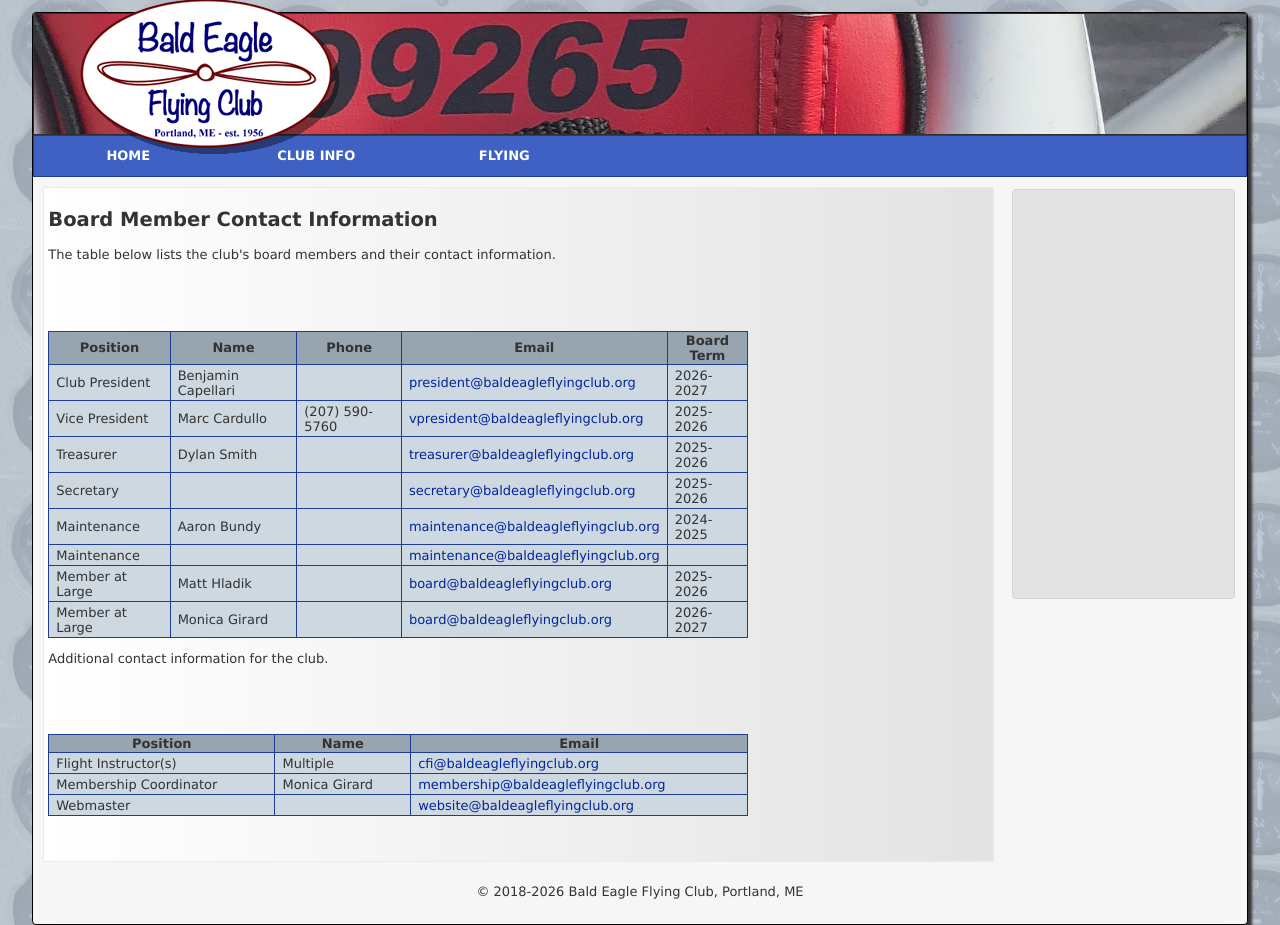
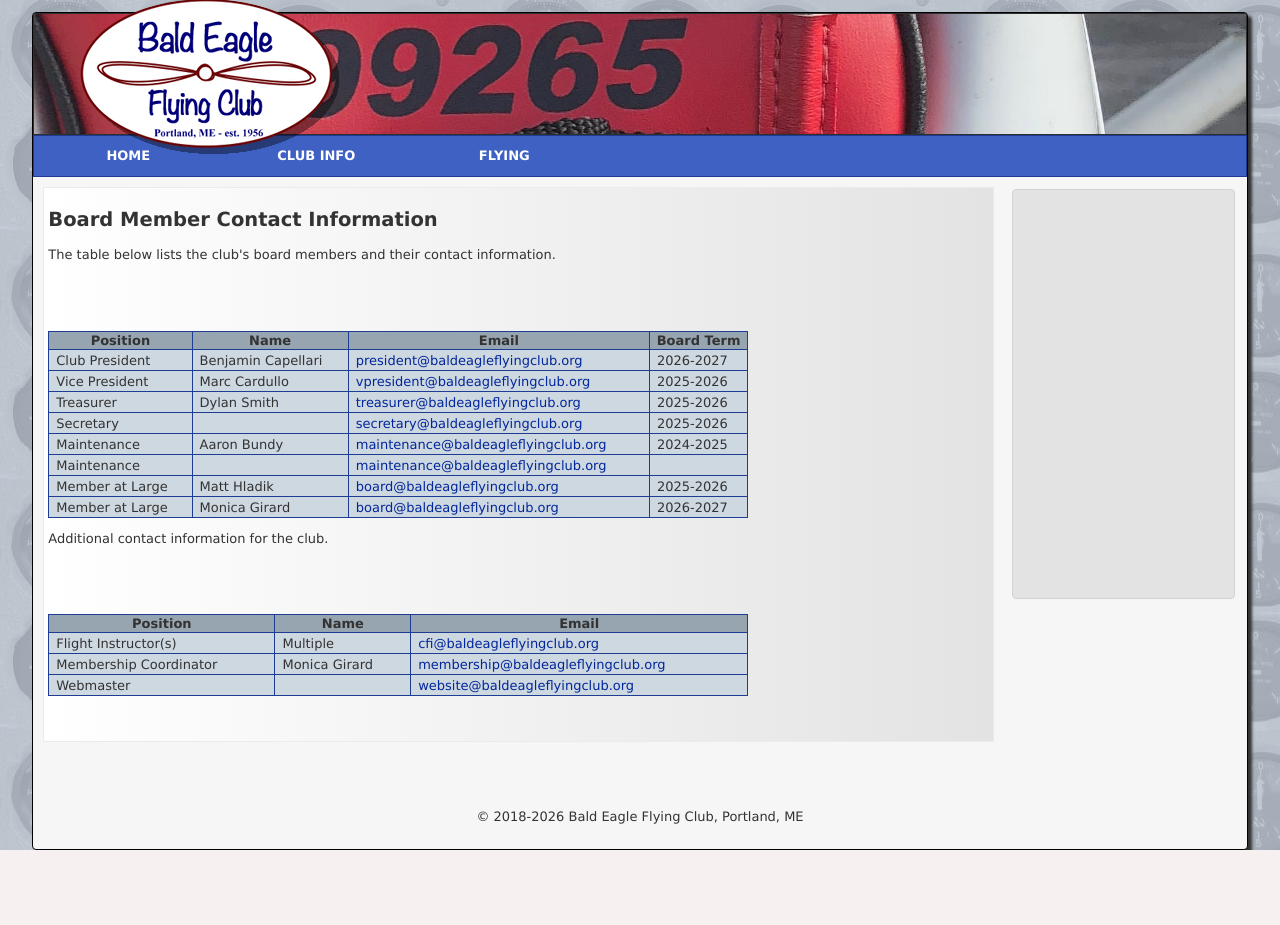
Before and after one commit to gatheall/BEFC, a PHP site: page /board.php in a window 1280 px wide. Shown: the part 16-941 px from the top of the page. After the commit the page ends 866 px from the top, so only its background shows below. Run offline with PHP 8.4, Linux system fonts and the light colour scheme; some libraries are stand-ins or nearby versions.

Commit message:
Remove phone number column and empty cells in board table
Removed phone number columns and empty cells from the board members table.

```diff
--- a/website/board.php
+++ b/website/board.php
@@ -29,7 +29,6 @@
 		<tr>
 			<th scope="col">Position</th>
 			<th scope="col">Name</th>
-			<th scope="col">Phone</th>
 			<th scope="col">Email</th>
 			<th scope="col">Board Term</th>
 		</tr>
@@ -38,27 +37,23 @@
 		<tr>
 			<td>Club President</td>
 			<td>Benjamin Capellari</td>
-			<td>&nbsp;</td>
 			<td><a href="mailto:president@baldeagleflyingclub.org">president@baldeagleflyingclub.org</a></td>
 			<td>2026-2027</td>
 		</tr>
 		<tr>
 			<td>Vice President</td>
 			<td>Marc Cardullo</td>
-			<td>(207) 590-5760</td>
 			<td><a href="mailto:vpresident@baldeagleflyingclub.org">vpresident@baldeagleflyingclub.org</a></td>
 			<td>2025-2026</td>
 		</tr>
 		<tr>
 			<td>Treasurer</td>
 			<td>Dylan Smith</td>
-			<td>&nbsp;</td>
 			<td><a href="mailto:treasurer@baldeagleflyingclub.org">treasurer@baldeagleflyingclub.org</a></td>
 			<td>2025-2026</td>
 		</tr>
 		<tr>
 			<td>Secretary</td>
-			<td>&nbsp;</td>
 			<td>&nbsp;</td>
 			<td><a href="mailto:secretary@baldeagleflyingclub.org">secretary@baldeagleflyingclub.org</a></td>
 			<td>2025-2026</td>
@@ -66,13 +61,11 @@
 		<tr>
 			<td>Maintenance</td>
 			<td>Aaron Bundy</td>
-			<td>&nbsp;</td>
 			<td><a href="mailto:maintenance@baldeagleflyingclub.org">maintenance@baldeagleflyingclub.org</a></td>
 			<td>2024-2025</td>
 		</tr>
 		<tr>
 			<td>Maintenance</td>
-			<td>&nbsp;</td>
 			<td>&nbsp;</td>
 			<td><a href="mailto:maintenance@baldeagleflyingclub.org">maintenance@baldeagleflyingclub.org</a></td>
 			<td>&nbsp;</td>
@@ -80,14 +73,12 @@
 		<tr>
 			<td>Member at Large</td>
 			<td>Matt Hladik</td>
-			<td>&nbsp;</td>
 			<td><a href="mailto:board@baldeagleflyingclub.org">board@baldeagleflyingclub.org</a></td>
 			<td>2025-2026</td>
 		</tr>
 		<tr>
 			<td>Member at Large</td>
 			<td>Monica Girard</td>
-			<td>&nbsp;</td>
 			<td><a href="mailto:board@baldeagleflyingclub.org">board@baldeagleflyingclub.org</a></td>
 			<td>2026-2027</td>
 		</tr>
```
